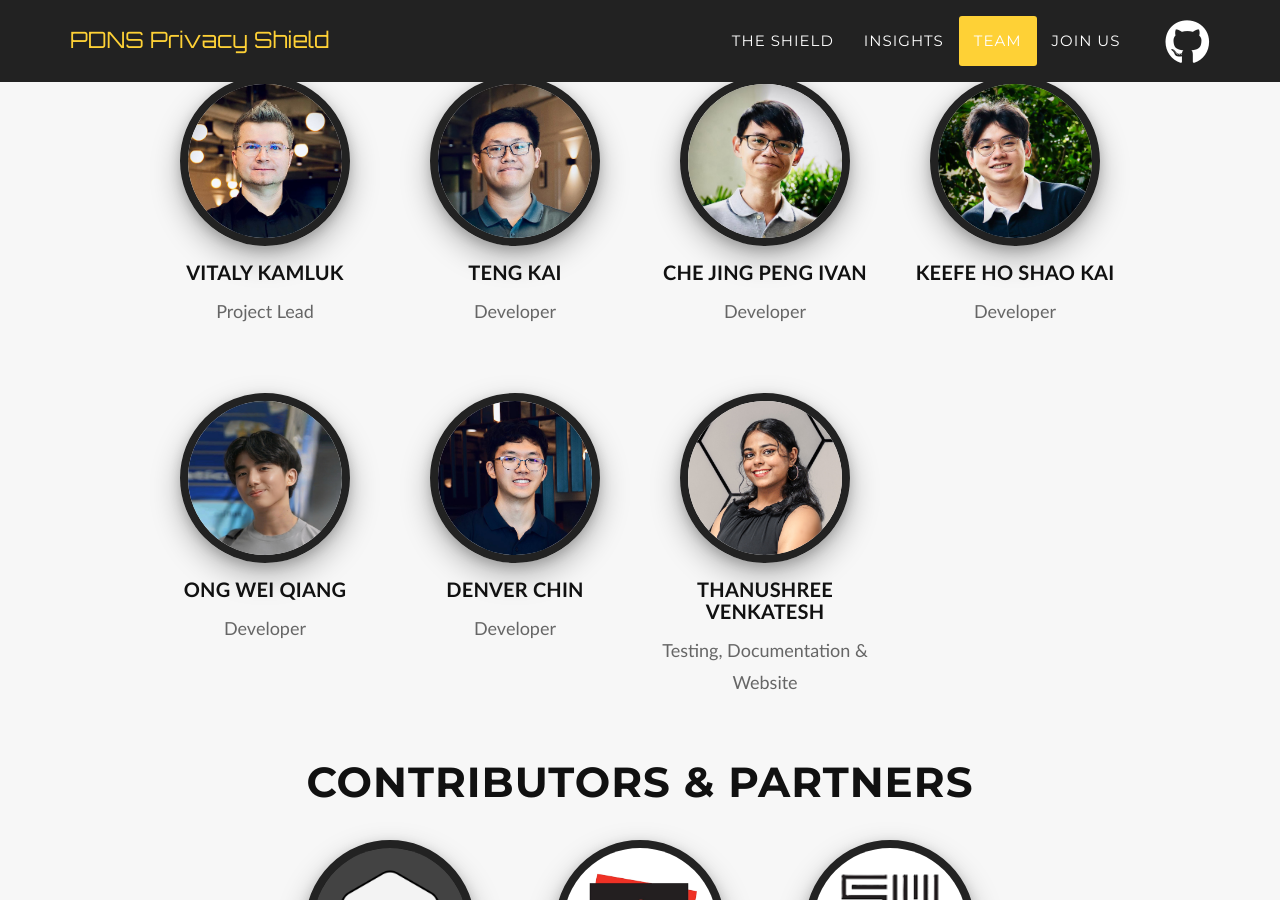
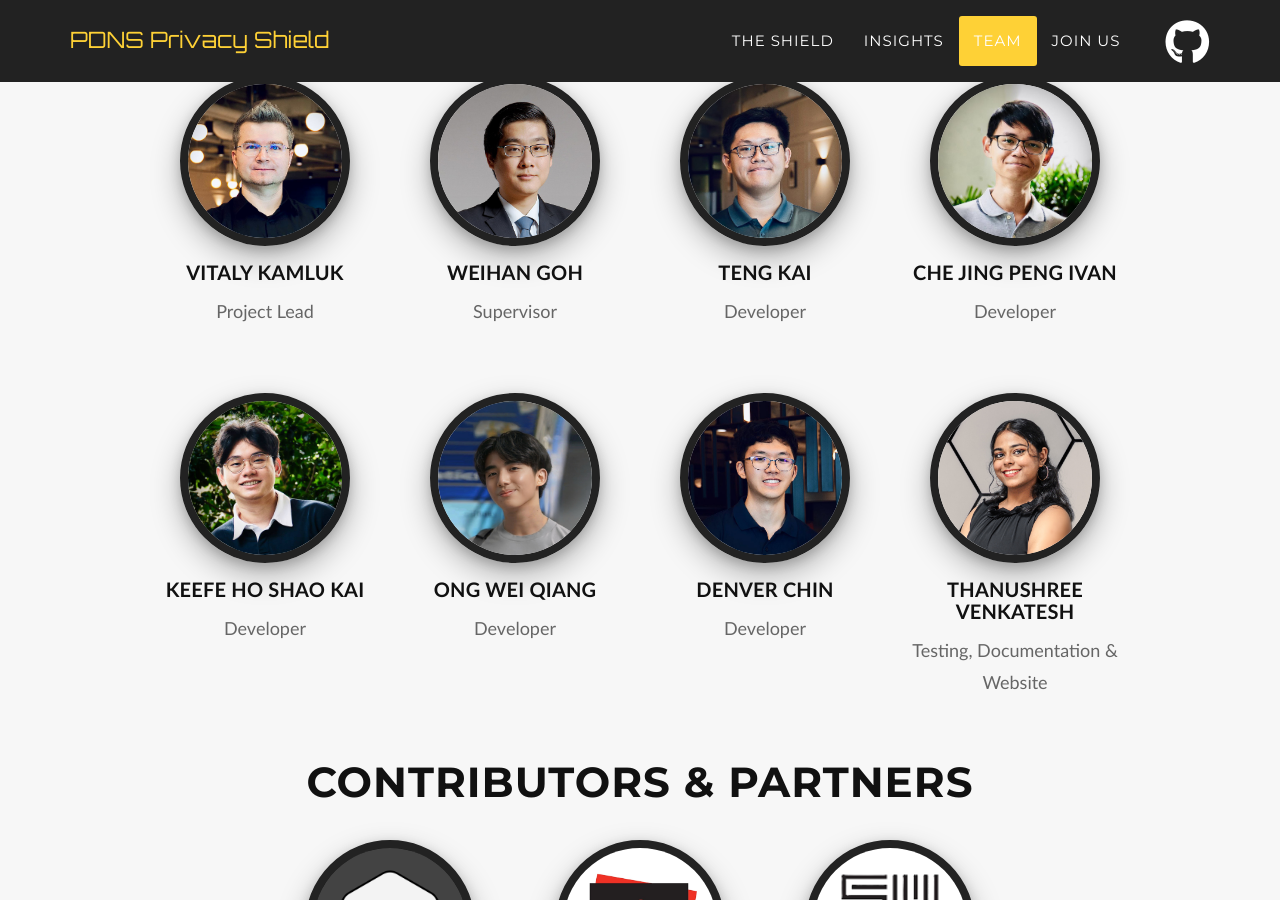
Before and after one commit to privacy-shield/pdns-privacy-website, a Jekyll site: the page built from index.html, in a window 1280 px wide and 900 px high, scrolled down 3534 px. Built offline with Jekyll 4.4.1, drawn with Linux system fonts in a browser that asks for light colours; some web fonts are replaced.

Commit message:
Added new contributor

```diff
--- a/_includes/team.html
+++ b/_includes/team.html
@@ -109,6 +109,14 @@
       </div>
 
       <div class="team-member">
+        <a href="https://www.linkedin.com/in/weihan-goh/" target="_blank" rel="noopener" class="avatar-link">
+          <img src="{{ '/img/profile_weihan.jpg' | relative_url }}">
+        </a>
+        <h3>Weihan Goh</h3>
+        <p>Supervisor</p>
+      </div>
+
+      <div class="team-member">
         <a href="https://www.linkedin.com/in/quek-teng-kai-9b524935a" target="_blank" rel="noopener" class="avatar-link">
           <img src="{{ '/img/profile_tengkai.jpg' | relative_url }}">
         </a>
```
Also changed, not shown: img/profile_weihan.jpg (added).
